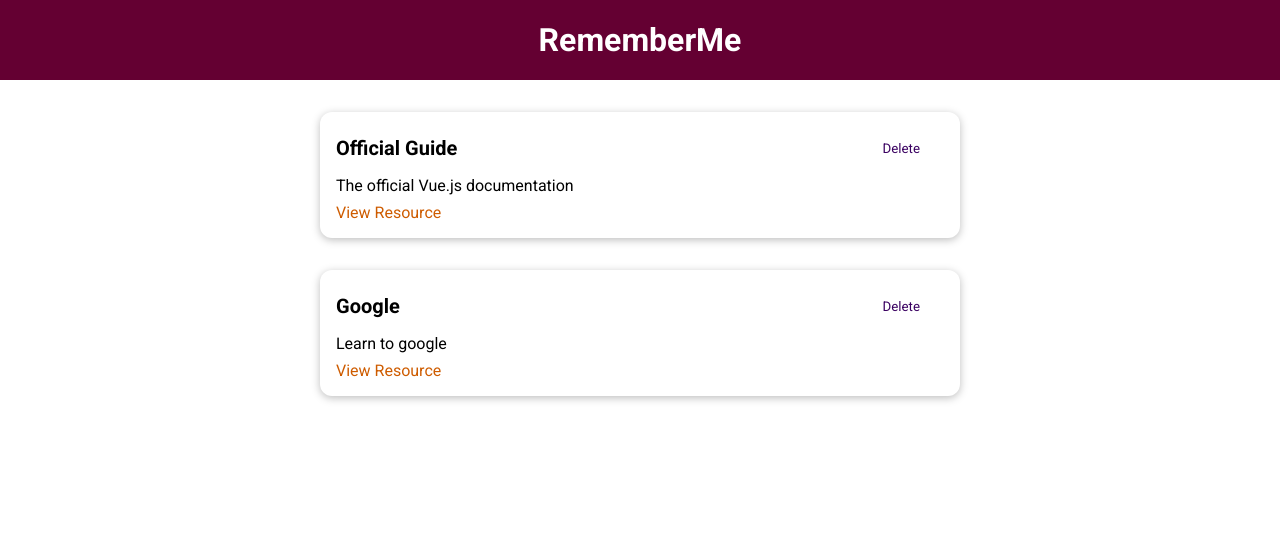
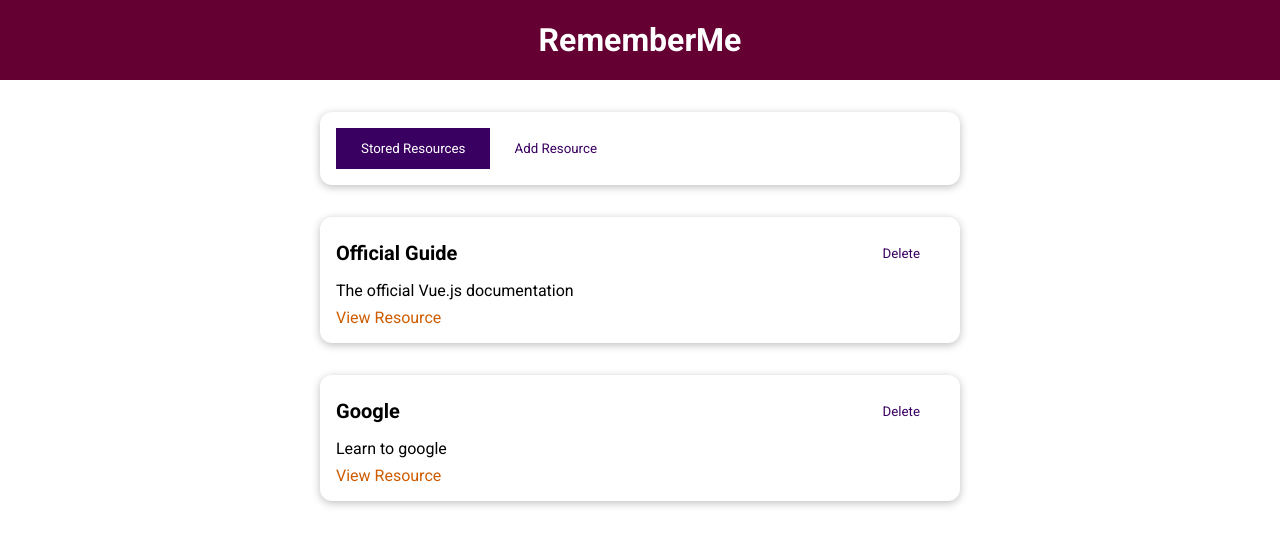
Before and after one commit to nkawaller/learning_resources_app, a Vue app: page / in a window 1280 px wide. Shown: the top 546 px of the page. Built offline with nearby package versions, Linux system fonts and the light colour scheme.

Commit message:
dynamic components and attribute fallthrough

```diff
--- a/src/App.vue
+++ b/src/App.vue
@@ -1,34 +1,17 @@
 <template>
 <the-header title="RememberMe"></the-header>
-    <stored-resources :resources="storedResources"></stored-resources>
+<the-resources></the-resources>
 </template>
 
 <script>
-import StoredResources from './components/learning_resources/StoredResources.vue';
 import TheHeader from './components/layouts/TheHeader.vue';
+import TheResources from './components/learning_resources/TheResources.vue';
+
 export default {
     components: {
-        StoredResources,
-        TheHeader
+        TheHeader,
+        TheResources
     },
-    data() {
-        return{
-            storedResources: [
-                {
-                    id: 'official-guide',
-                    title: 'Official Guide',
-                    description: 'The official Vue.js documentation',
-                    link: 'https://vuejs.org'
-                },
-                {
-                    id: 'google',
-                    title: 'Google',
-                    description: 'Learn to google',
-                    link: 'https://google.com'
-                },
-            ]
-        };
-    }
 }
 </script>
 
--- /dev/null
+++ b/src/components/learning_resources/AddResource.vue
@@ -0,0 +1,3 @@
+<template>
+    <h2>Add Resource</h2>
+</template>
--- a/src/components/learning_resources/StoredResources.vue
+++ b/src/components/learning_resources/StoredResources.vue
@@ -14,7 +14,7 @@
 import LearningResource from './LearningResource.vue';
 
 export default {
-    props: ['resources'],
+    inject: ['resources'],
     components: {
         LearningResource
     }
--- /dev/null
+++ b/src/components/learning_resources/TheResources.vue
@@ -0,0 +1,55 @@
+<template>
+    <base-card>
+        <base-button @click="setSelectedTab('stored-resources')" :mode="storedResButtonMode">Stored Resources</base-button>
+        <base-button @click="setSelectedTab('add-resource')" :mode="addResButtonMode">Add Resource</base-button>
+    </base-card>
+    <component :is="selectedTab"></component>
+</template>
+
+<script>
+import StoredResources from './StoredResources.vue';
+import AddResource from './AddResource.vue';
+export default {
+    components: {
+        StoredResources,
+        AddResource
+    },
+    data() {
+        return {
+            selectedTab: 'stored-resources',
+            storedResources: [
+                {
+                    id: 'official-guide',
+                    title: 'Official Guide',
+                    description: 'The official Vue.js documentation',
+                    link: 'https://vuejs.org'
+                },
+                {
+                    id: 'google',
+                    title: 'Google',
+                    description: 'Learn to google',
+                    link: 'https://google.com'
+                },
+            ]
+        };
+    },
+    provide() {
+        return {
+            resources: this.storedResources
+        }
+    },
+    computed: {
+        storedResButtonMode() {
+            return this.selectedTab === 'stored-resources' ? null : 'flat'
+        },
+        addResButtonMode() {
+            return this.selectedTab === 'add_resource' ? null : 'flat'
+        }
+    },
+    methods: {
+        setSelectedTab(tab) {
+            this.selectedTab = tab;
+        }
+    }
+}
+</script>
```
